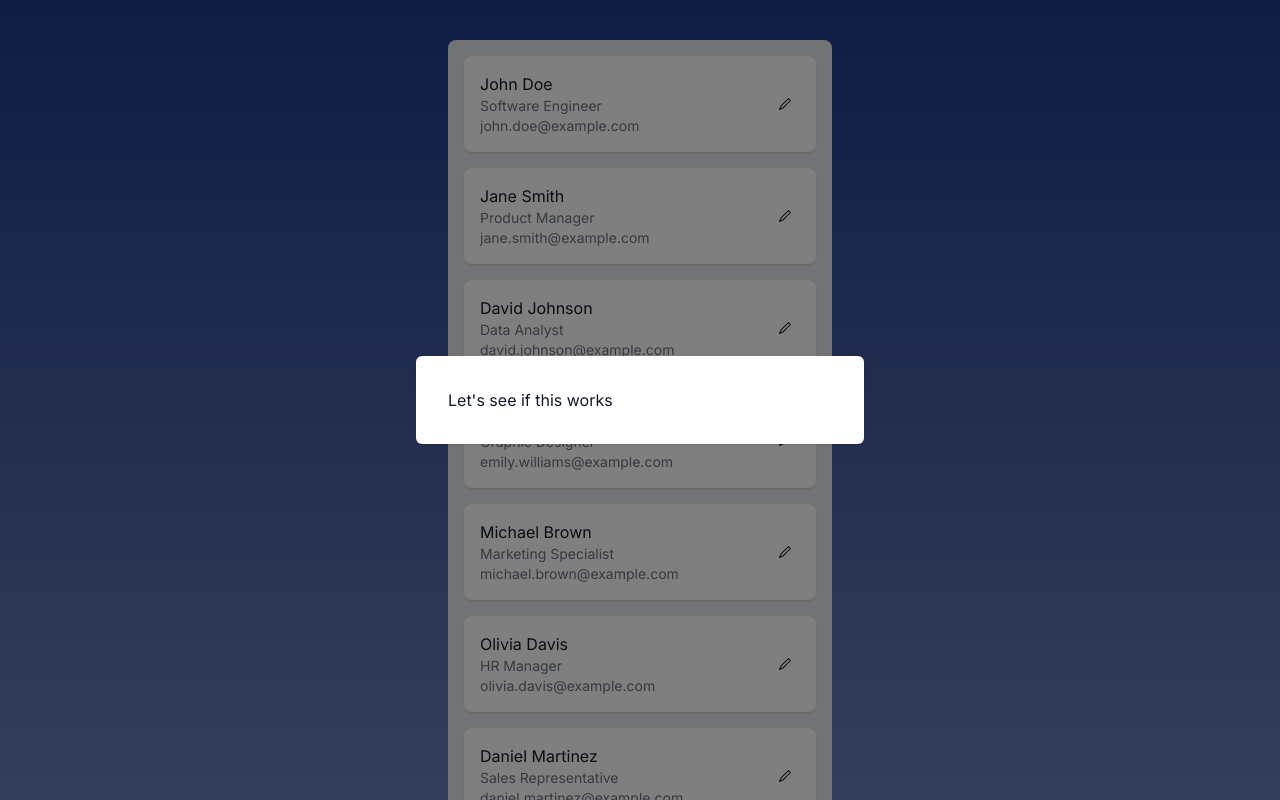
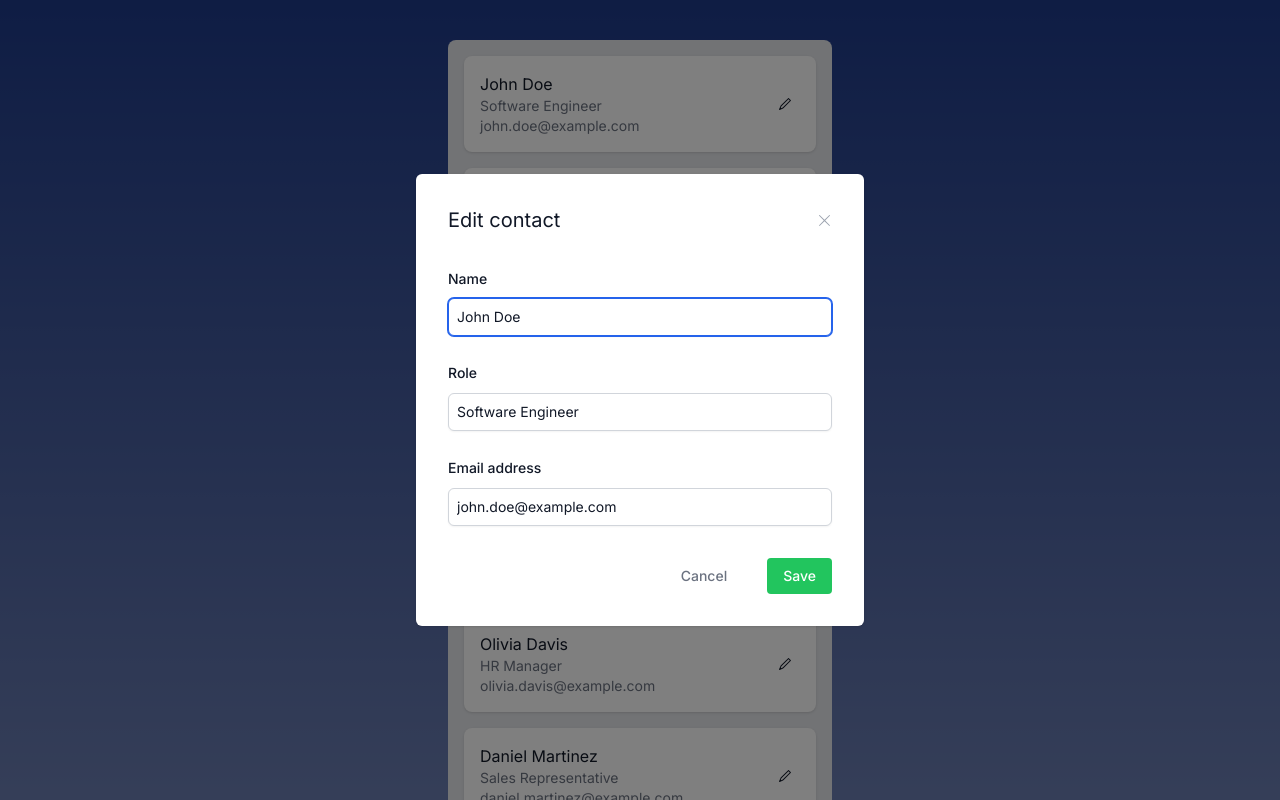
Before and after one commit to HiimKwak/RadixUI-playground, a Next.js app in the folder radix-dialog-tutorial/: page / in a window 1280 px wide. Both pictures are taken after a click on the button 784 px from the left and 104 px from the top of the page. Shown: the top 800 px of the page. Built offline with nearby package versions, Linux system fonts and the light colour scheme.

Commit message:
tried Radix Dialog API

```diff
--- a/radix-dialog-tutorial/app/page.tsx
+++ b/radix-dialog-tutorial/app/page.tsx
@@ -1,6 +1,6 @@
 "use client";
 
-import { Pencil1Icon } from "@radix-ui/react-icons";
+import { Cross1Icon, Pencil1Icon } from "@radix-ui/react-icons";
 import users from "./users.json";
 import * as Dialog from "@radix-ui/react-dialog";
 
@@ -27,7 +27,27 @@ export default function Page() {
               <Dialog.Portal>
                 <Dialog.Overlay className="fixed inset-0 bg-black/50" />
                 <Dialog.Content className="fixed w-full max-w-md p-8 text-gray-900 -translate-x-1/2 -translate-y-1/2 bg-white rounded-md shadow left-1/2 top-1/2">
-                  Let's see if this works
+                  <div className="flex items-center justify-between">
+                    <Dialog.Title className="text-xl">
+                      Edit contact
+                    </Dialog.Title>
+                    <Dialog.Close className="text-gray-400 hover:text-gray-500">
+                      <Cross1Icon />
+                    </Dialog.Close>
+                  </div>
+
+                  <div className="mt-8">
+                    <UserFields user={user} />
+                  </div>
+
+                  <div className="mt-8 space-x-6 text-right">
+                    <Dialog.Close className="px-4 py-2 text-sm font-medium text-gray-500 rounded hover:text-gray-600">
+                      Cancel
+                    </Dialog.Close>
+                    <button className="px-4 py-2 text-sm font-medium text-white bg-green-500 rounded hover:bg-green-600">
+                      Save
+                    </button>
+                  </div>
                 </Dialog.Content>
               </Dialog.Portal>
             </Dialog.Root>
```
